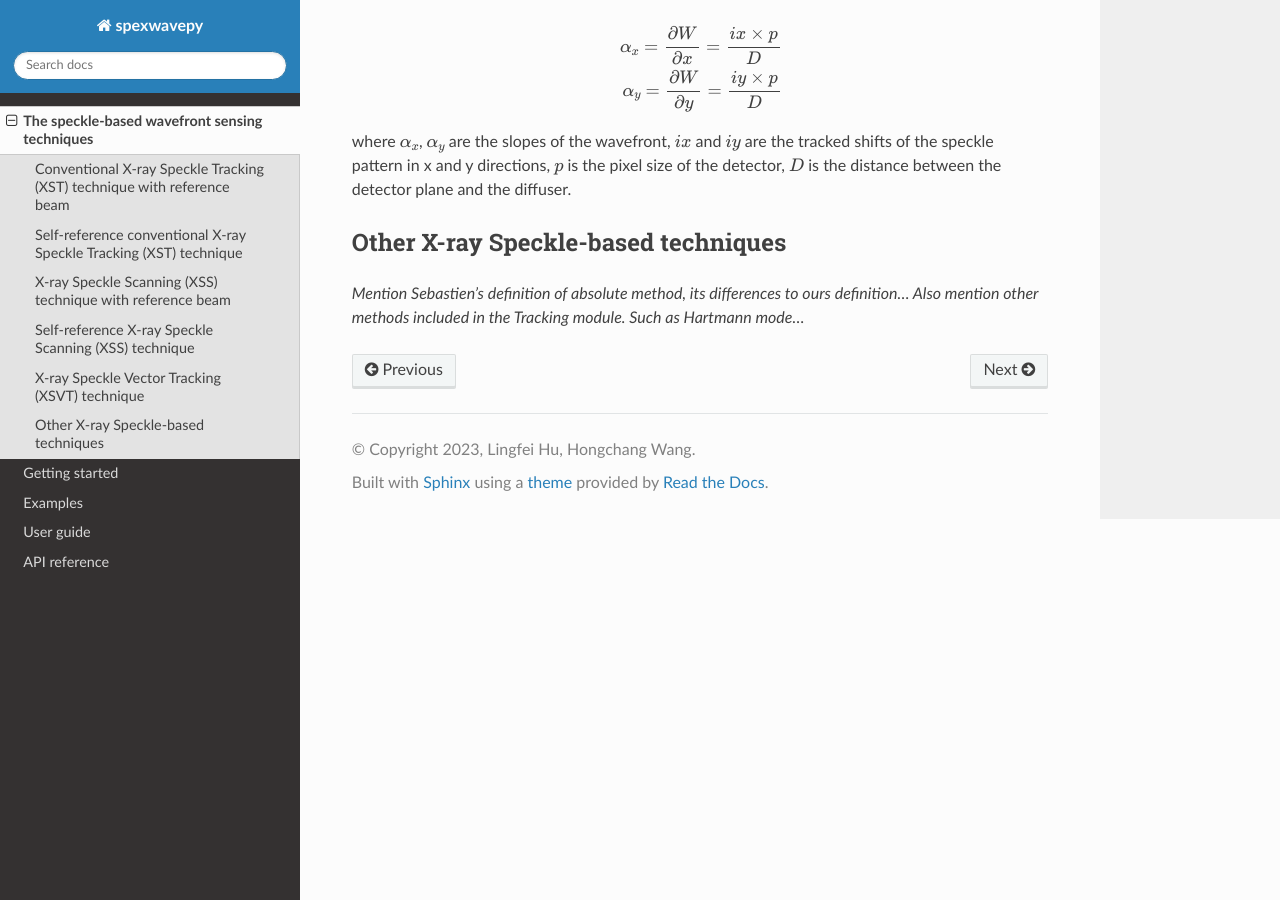
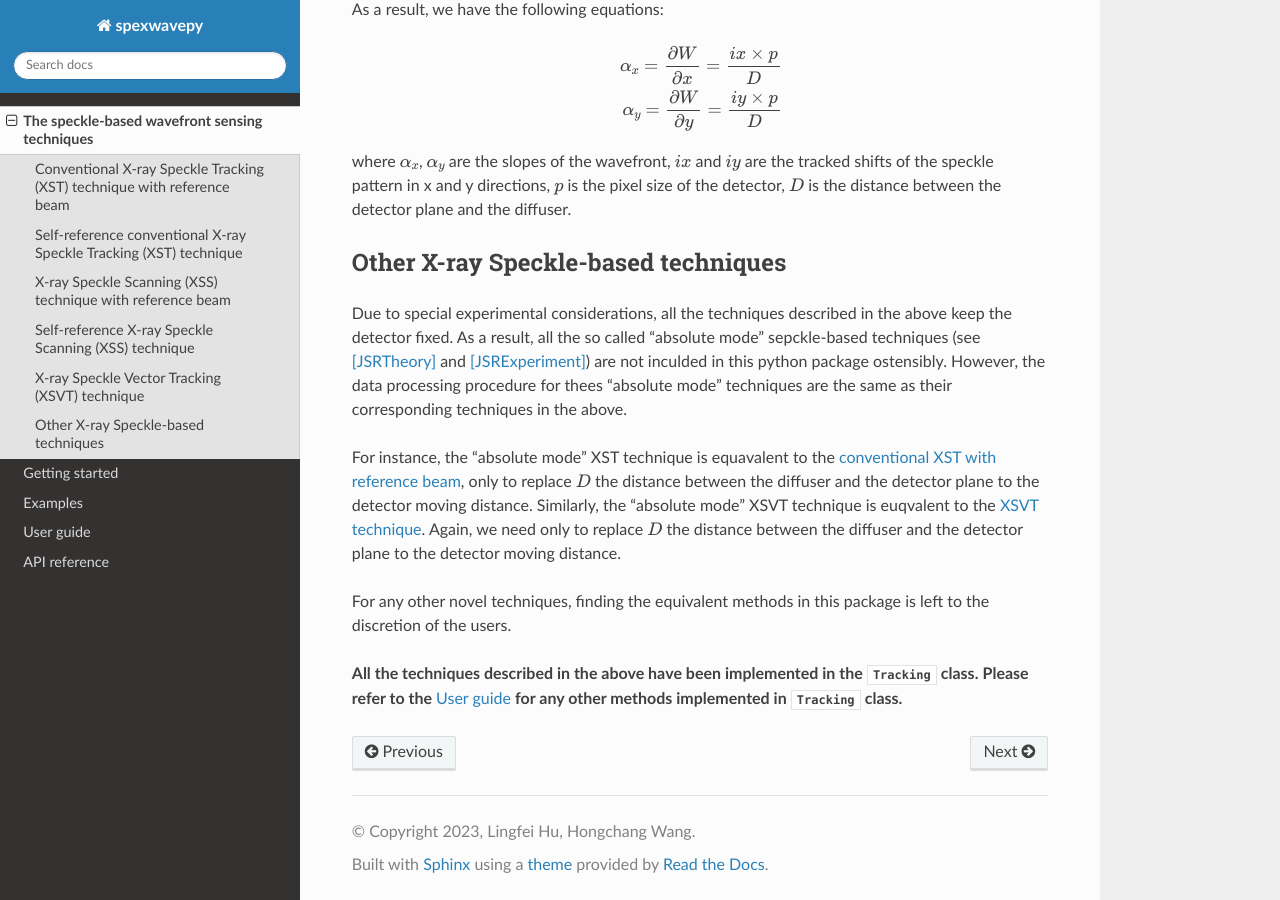
Before and after one commit to wholingfei/spexwavepy, a Sphinx documentation site: the page built from docs/source/principle.rst, in a window 1280 px wide and 900 px high, scrolled down 9027 px. Built offline with Sphinx 7.4.7 and the Read the Docs theme 2.0.0, drawn with Linux system fonts in a browser that asks for light colours.

Commit message:
principle other techniques

```diff
--- a/docs/source/principle.rst
+++ b/docs/source/principle.rst
@@ -429,5 +429,26 @@ the diffuser.
 
 Other X-ray Speckle-based techniques
 ====================================
-*Mention Sebastien's definition of absolute method, its differences to ours definition...
-Also mention other methods included in the Tracking module. Such as Hartmann mode...*
+Due to special experimental considerations, all the techniques described in the above keep
+the detector fixed. As a result,
+all the so called "absolute mode" sepckle-based techniques (see [JSRTheory]_ and [JSRExperiment]_)
+are not inculded in this python package ostensibly.
+However, the data processing procedure for thees "absolute mode" techniques
+are the same as their corresponding techniques in the above.
+
+For instance, the "absolute mode" XST technique is equavalent to the
+:ref:`conventional XST with reference beam <prinXSTRefer>`, only to
+replace :math:`D` the distance between the diffuser and the detector plane
+to the detector moving distance. Similarly,
+the "absolute mode" XSVT technique is euqvalent to the
+:ref:`XSVT technique <prinXSVTRefer>`. Again, we need only to
+replace :math:`D` the distance between the diffuser and the detector plane
+to the detector moving distance.
+
+For any other novel techniques, finding the equivalent methods in this package
+is left to the discretion of the users.
+
+**All the techniques described in the above have been implemented in the**
+:py:class:`~spexwavepy.trackfun.Tracking` **class.**
+**Please refer to the** :ref:`User guide <usetrack>` **for any other methods
+implemented in** :py:class:`~spexwavepy.trackfun.Tracking` **class.**
```
Also changed, not shown: 12 other files.
